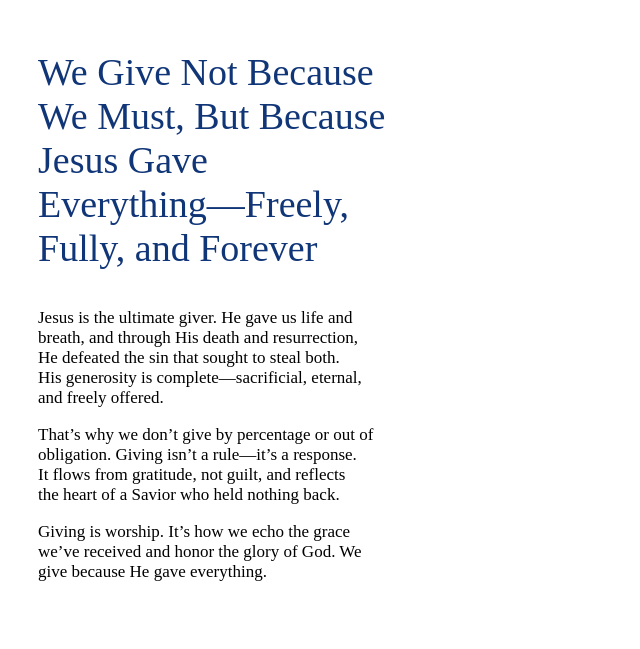
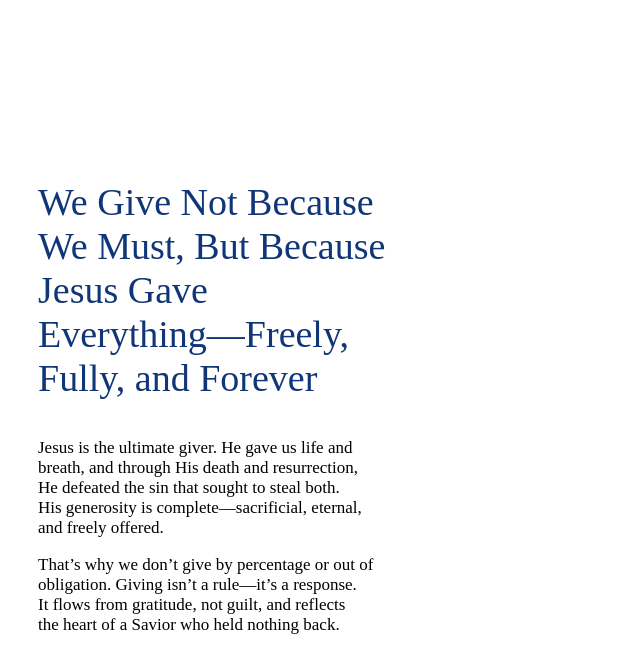
Before and after one commit to sahiladhikari39/internship_project1, a plain HTML site: page index.html in a window 1280 px wide. Shown: the part 766-1415 px from the top of the page, without its empty margins (0-640 px from the left). Drawn offline with Linux system fonts and the light colour scheme.

Commit message:
added the pics for slider and managed the spacing

```diff
--- a/style.css
+++ b/style.css
@@ -114,7 +114,7 @@ a{
     display : inline-block;
     position: relative;
     text-align : left;
-    bottom : 170px;
+    bottom : 40px;
     left: 30px;
     font-size:17px;
 }
```
Also changed, not shown: images/slider2pic2.jpeg, images/slider3pic3.jpeg, images/slider4pic4.jpeg, images/slider5pic5.jpeg, images/slider6pic6.jpeg.
